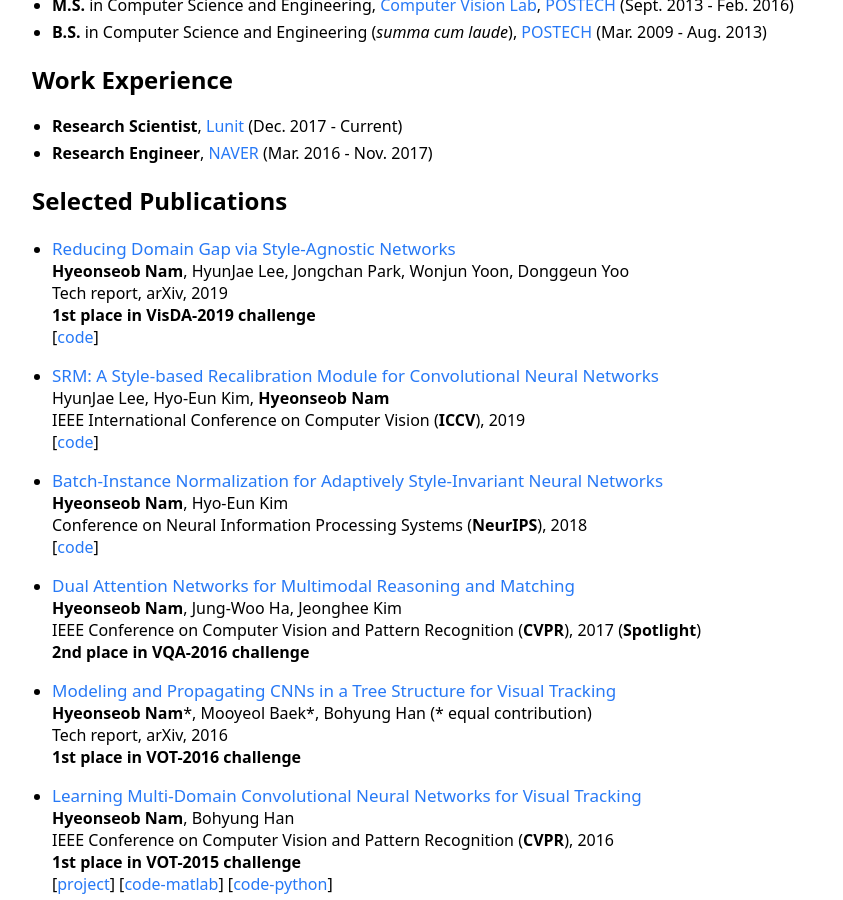
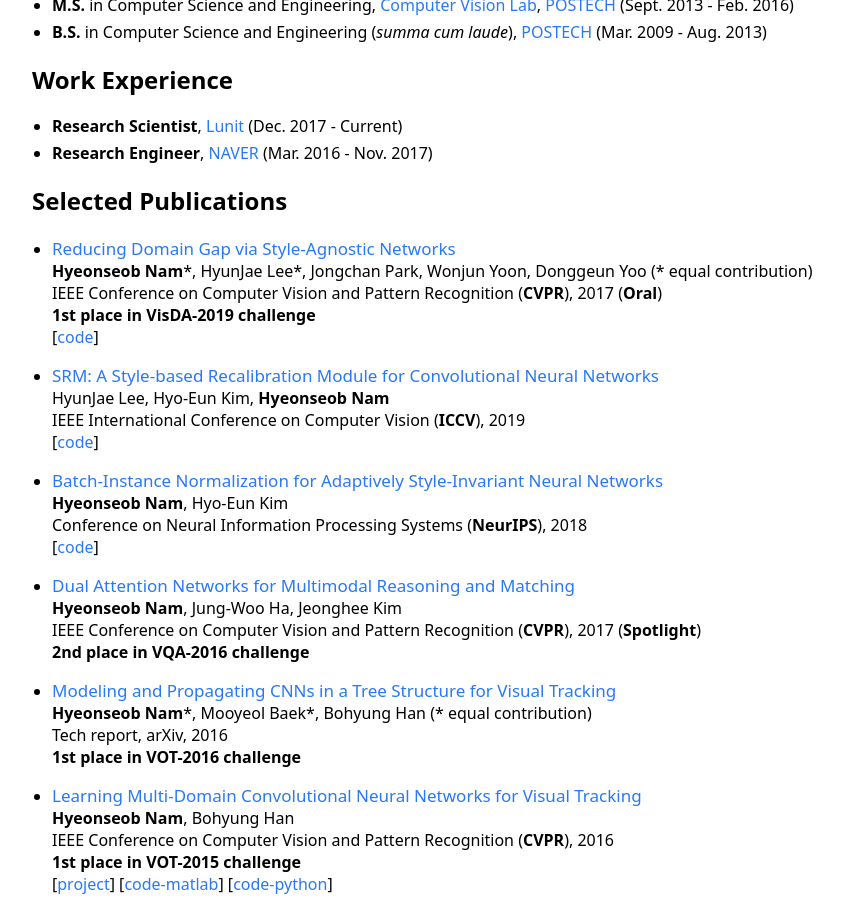
Before and after one commit to gholste/hyeonseobnam.github.io, a Jekyll site: the page built from index.md, in a window 1280 px wide and 900 px high, scrolled down 498 px. Shown: the whole window, without its empty margins (198-1041 px from the left). Built offline with Jekyll 4.4.1, drawn with Linux system fonts in a browser that asks for light colours.

Commit message:
Update index.md

```diff
--- a/index.md
+++ b/index.md
@@ -25,8 +25,8 @@ My research interests include computer vision and deep learning with particular
 ## Selected Publications
 
 - <span class="paper-title">[Reducing Domain Gap via Style-Agnostic Networks](https://arxiv.org/pdf/1910.11645.pdf)</span><br />
-  **Hyeonseob Nam**, HyunJae Lee, Jongchan Park, Wonjun Yoon, Donggeun Yoo<br />
-  Tech report, arXiv, 2019<br />
+  **Hyeonseob Nam**\*, HyunJae Lee\*, Jongchan Park, Wonjun Yoon, Donggeun Yoo (\* equal contribution)<br />
+  IEEE Conference on Computer Vision and Pattern Recognition (**CVPR**), 2017 (**Oral**)<br />
   **1st place in VisDA-2019 challenge**<br />
   [[code](https://github.com/hyeonseobnam/style-agnostic-networks)]
 
```
